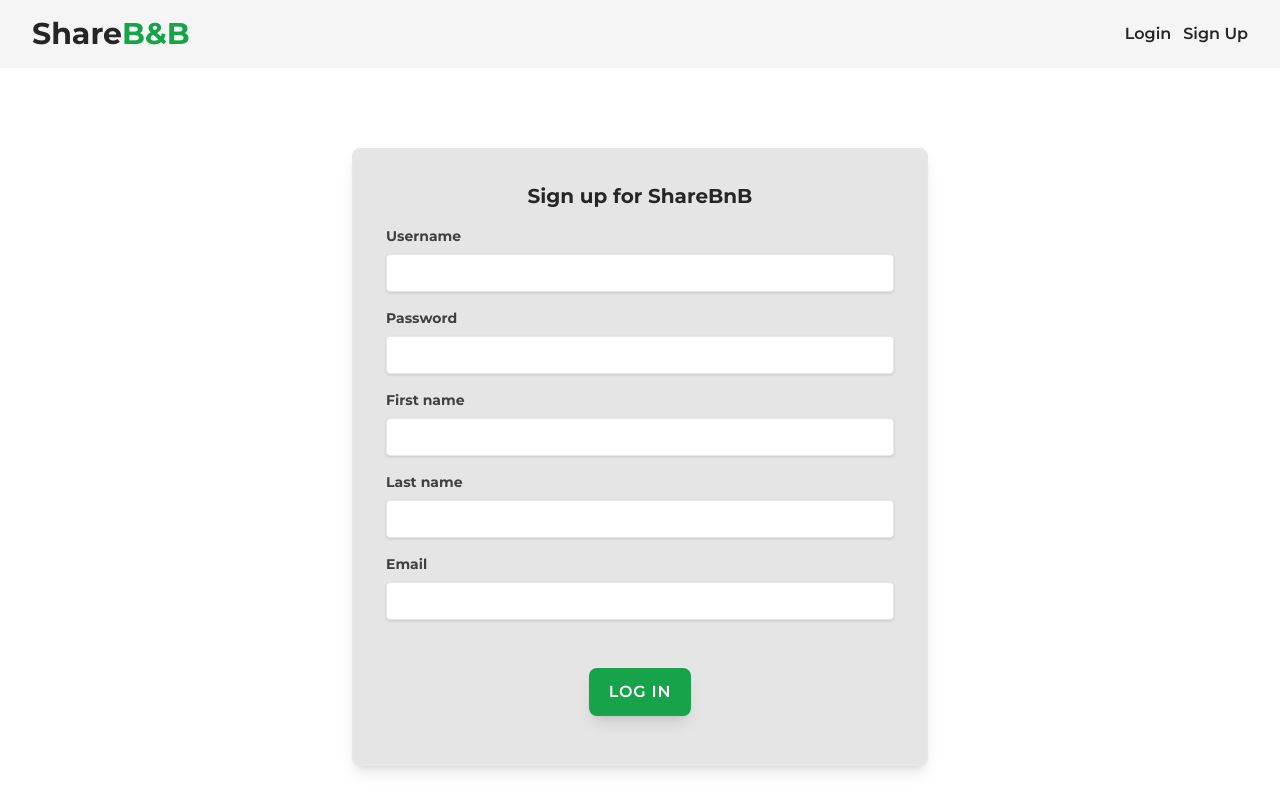
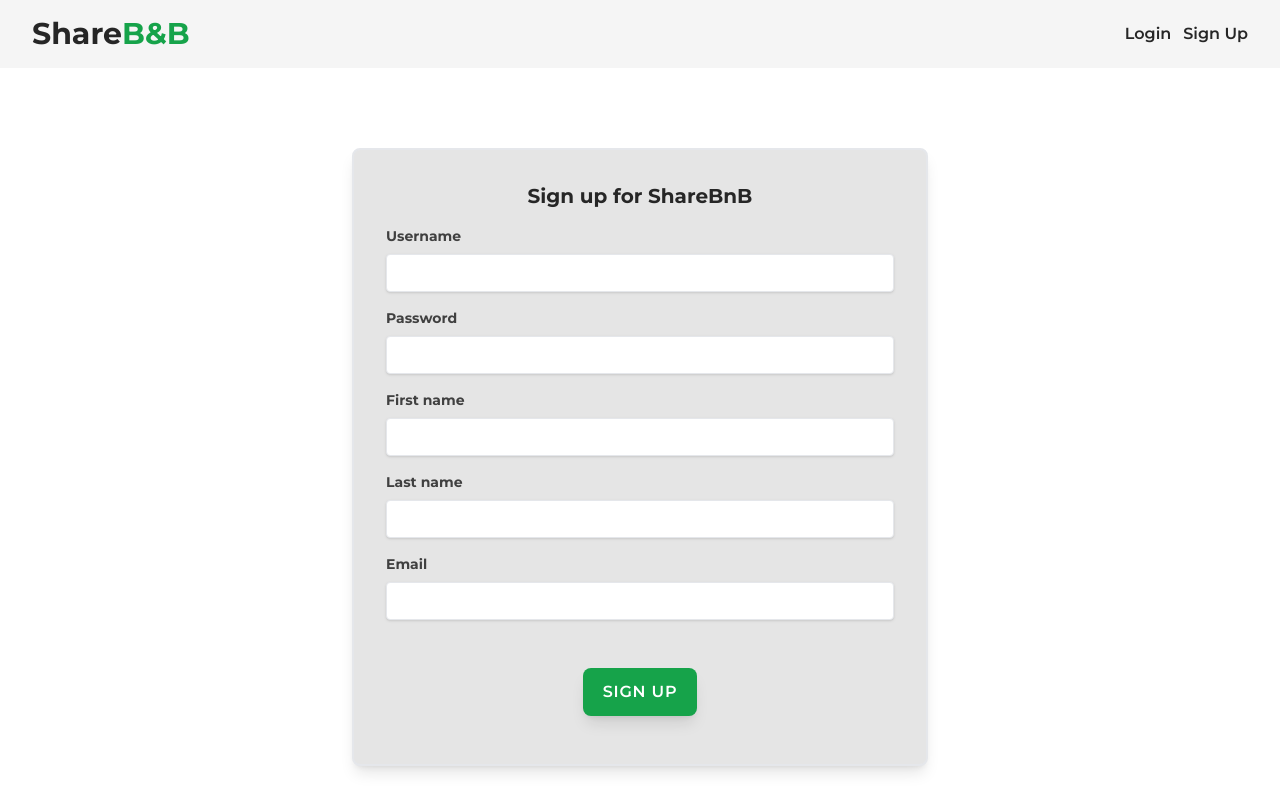
Before and after one commit to ross-brown/sharebnb-frontend, a React (Vite) app: page /signup in a window 1280 px wide. Shown: the top 812 px of the page. Built offline with nearby package versions, Linux system fonts and the light colour scheme; no server answers.

Commit message:
change btn text from login to sign up for signup form

```diff
--- a/src/auth/SignupForm.tsx
+++ b/src/auth/SignupForm.tsx
@@ -113,7 +113,7 @@ function SignupForm({ signup }: SignupFormProps) {
                         focus:ring focus:ring-offset-2 focus:ring-green-400
                         focus:ring-opacity-50 active:bg-green-700
                         text-white shadow-lg uppercase tracking-wider
-                        font-semibold text-sm sm:text-base">Log In</button>
+                        font-semibold text-sm sm:text-base">Sign up</button>
         </div>
         {isLoading &&
           <div className="flex justify-center m-6 font-semibold text-xl">
```
